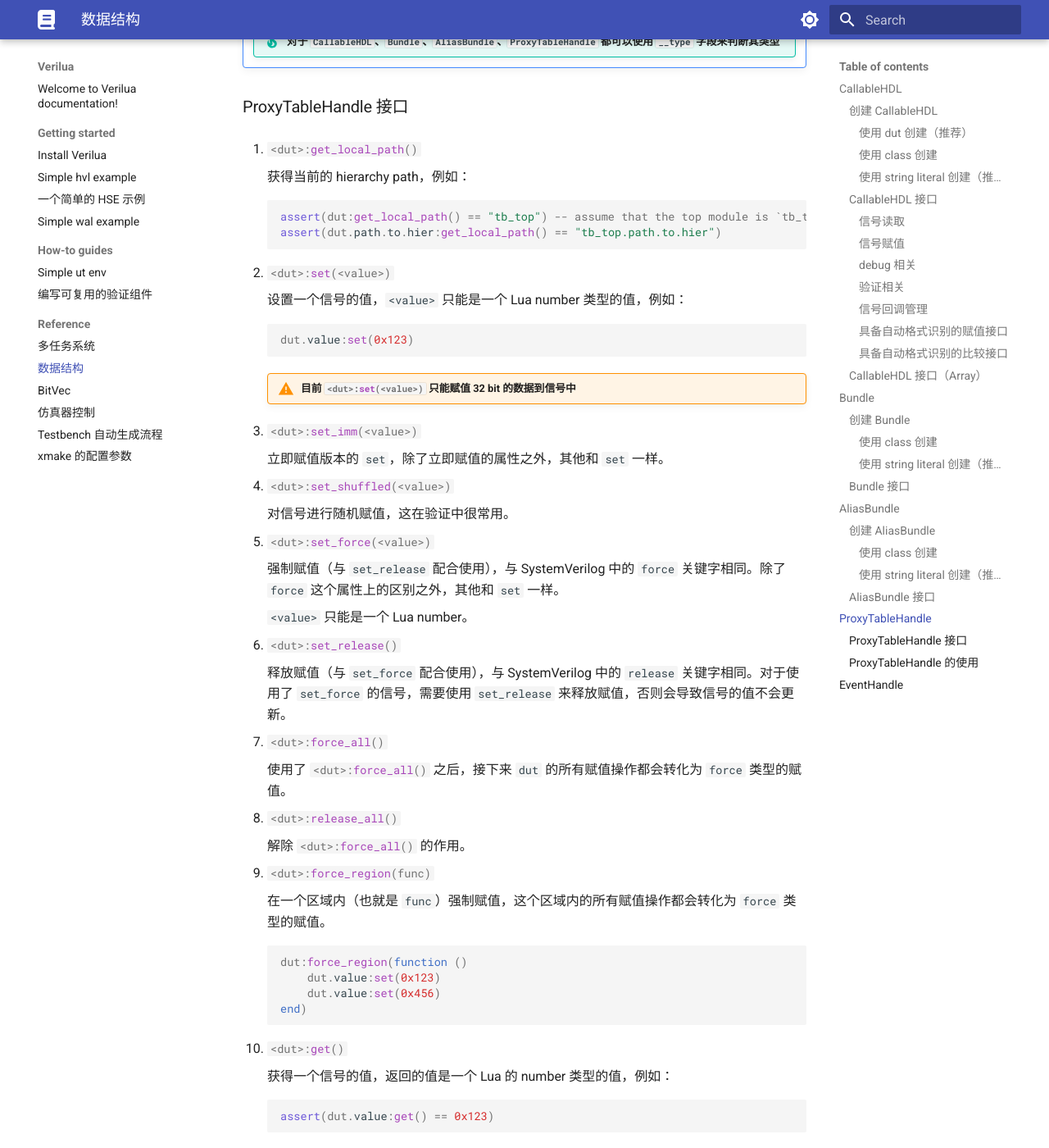
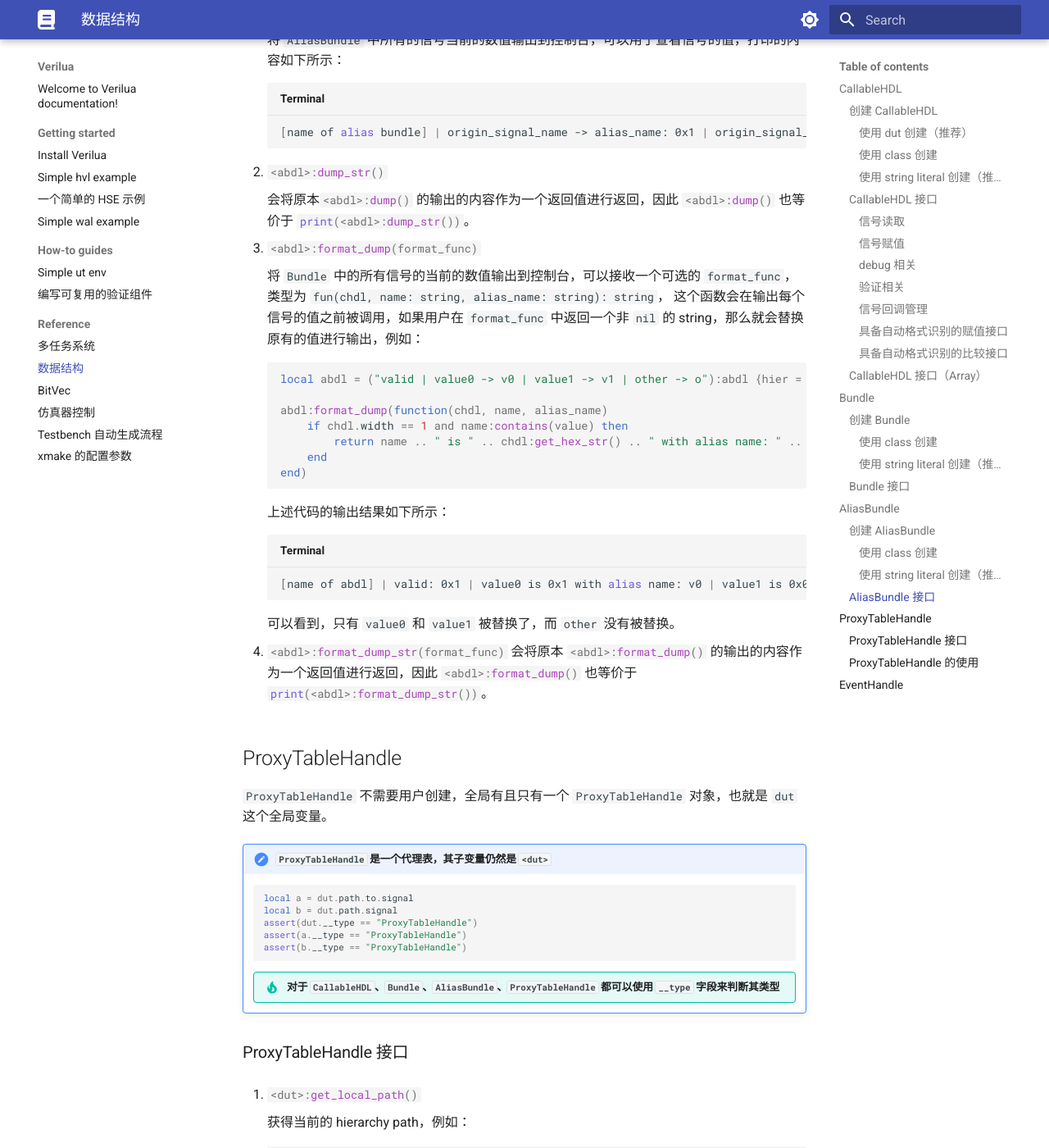
Before and after one commit to cyril0124/verilua, an MkDocs documentation site: the page built from docs/reference/data_structure.md, in a window 1280 px wide and 1400 px high, scrolled down 21593 px. Shown: the whole window at 82% size. Built offline with MkDocs 1.6.1 and Material for MkDocs 9.7.7, drawn with Linux system fonts in a browser that asks for light colours; some of the changed text lies outside the part shown.

Commit message:
feat: add `format_dump` and `format_dump_str` methods

````diff
--- a/docs/reference/data_structure.md
+++ b/docs/reference/data_structure.md
@@ -899,7 +899,7 @@
 
     !!! warning  "只有 is_decoupled 为 `true` 的 `Bundle` 才有这个方法"
 
-2.  `#!lua <bdl>:get_all()`
+2. `#!lua <bdl>:get_all()`
 
     获得所有的信号，并以 Lua table 的形式返回，例如：
     ```lua
@@ -911,7 +911,7 @@
 
     !!! warning  "只有 is_decoupled 为 `false` 的 `Bundle` 才有这个方法"
 
-3.  `#!lua <bdl>:set_all(values_tbl)`
+3. `#!lua <bdl>:set_all(values_tbl)`
 
     设置所有的信号，并以 Lua table 的形式返回，例如：
     ```lua
@@ -921,16 +921,39 @@
 
     !!! warning  "只有 is_decoupled 为 `false` 的 `Bundle` 才有这个方法"
 
-4.  `#!lua <bdl>:dump()`
+4. `#!lua <bdl>:dump()`
 
     将 `Bundle` 中所有的信号当前的数值输出到控制台，可以用于查看信号的值，打印的内容如下所示：
     ```shell title="Terminal"
     [name of bundle] | valid: 0x1 | ready: 0x1 | opcode: 0x123 | data: 0x456
     ```
 
-5.  `#!lua <bdl>:dump_str()`
+5. `#!lua <bdl>:dump_str()`
 
     会将原本`#!lua <bdl>:dump()` 的输出的内容作为一个返回值进行返回，因此 `#!lua <bdl>:dump()` 也等价于 `#!lua print(<bdl>:dump_str())`。
+
+6. `#!lua <bdl>:format_dump(format_func)`
+
+    将 `Bundle` 中的所有信号的当前的数值输出到控制台，可以接收一个可选的 `format_func`，类型为 `fun(chdl, name: string): string`， 这个函数会在输出每个信号的值之前被调用，如果用户在 `format_func` 中返回一个非 `nil` 的 string，那么就会替换原有的值进行输出，例如：
+    ```lua
+    local bdl = ("valid | value0 | value1 | other"):bdl {hier = "path.to.hier", prefix = "some_prefix_", is_decoupled = false, name = "name of bundle"}
+
+    bdl:format_dump(function(chdl, name)
+        if chdl.width == 1 and name:contains(value) then
+            return name .. " is " .. chdl:get_hex_str()
+        end
+    end)
+    ```
+
+    上述代码的输出结果如下所示：
+    ```shell title="Terminal"
+    [name of bundle] | valid: 0x1 | value0 is 0x1 | value1 is 0x0 | other: 0x0
+    ```
+
+    可以看到，只有 `value0` 和 `value1` 被替换了，而 `other` 没有被替换。
+
+7. `#!lua <bdl>:format_dump_str(format_func)`
+    会将原本 `#!lua <bdl>:format_dump()` 的输出的内容作为一个返回值进行返回，因此 `#!lua <bdl>:format_dump()` 也等价于 `#!lua print(<bdl>:format_dump_str())`。
 
 ## AliasBundle
 
@@ -1021,9 +1044,32 @@
     [name of alias bundle] | origin_signal_name -> alias_name: 0x1 | origin_signal_name_1 -> alias_name_1: 0x123
     ```
 
-2.  `#!lua <abdl>:dump_str()`
+2. `#!lua <abdl>:dump_str()`
 
     会将原本`#!lua <abdl>:dump()` 的输出的内容作为一个返回值进行返回，因此 `#!lua <abdl>:dump()` 也等价于 `#!lua print(<abdl>:dump_str())`。
+
+3. `#!lua <abdl>:format_dump(format_func)`
+
+    将 `Bundle` 中的所有信号的当前的数值输出到控制台，可以接收一个可选的 `format_func`，类型为 `fun(chdl, name: string, alias_name: string): string`， 这个函数会在输出每个信号的值之前被调用，如果用户在 `format_func` 中返回一个非 `nil` 的 string，那么就会替换原有的值进行输出，例如：
+    ```lua
+    local abdl = ("valid | value0 -> v0 | value1 -> v1 | other -> o"):abdl {hier = "path.to.hier", prefix = "some_prefix_", name = "name of abdl"}
+
+    abdl:format_dump(function(chdl, name, alias_name)
+        if chdl.width == 1 and name:contains(value) then
+            return name .. " is " .. chdl:get_hex_str() .. " with alias name: " .. alias_name
+        end
+    end)
+    ```
+
+    上述代码的输出结果如下所示：
+    ```shell title="Terminal"
+    [name of abdl] | valid: 0x1 | value0 is 0x1 with alias name: v0 | value1 is 0x0 with alias name: v1 | other -> o: 0x0
+    ```
+
+    可以看到，只有 `value0` 和 `value1` 被替换了，而 `other` 没有被替换。
+
+4. `#!lua <abdl>:format_dump_str(format_func)`
+    会将原本 `#!lua <abdl>:format_dump()` 的输出的内容作为一个返回值进行返回，因此 `#!lua <abdl>:format_dump()` 也等价于 `#!lua print(<abdl>:format_dump_str())`。
 
 ## ProxyTableHandle
 
````
Also changed, not shown: 2 other files.
